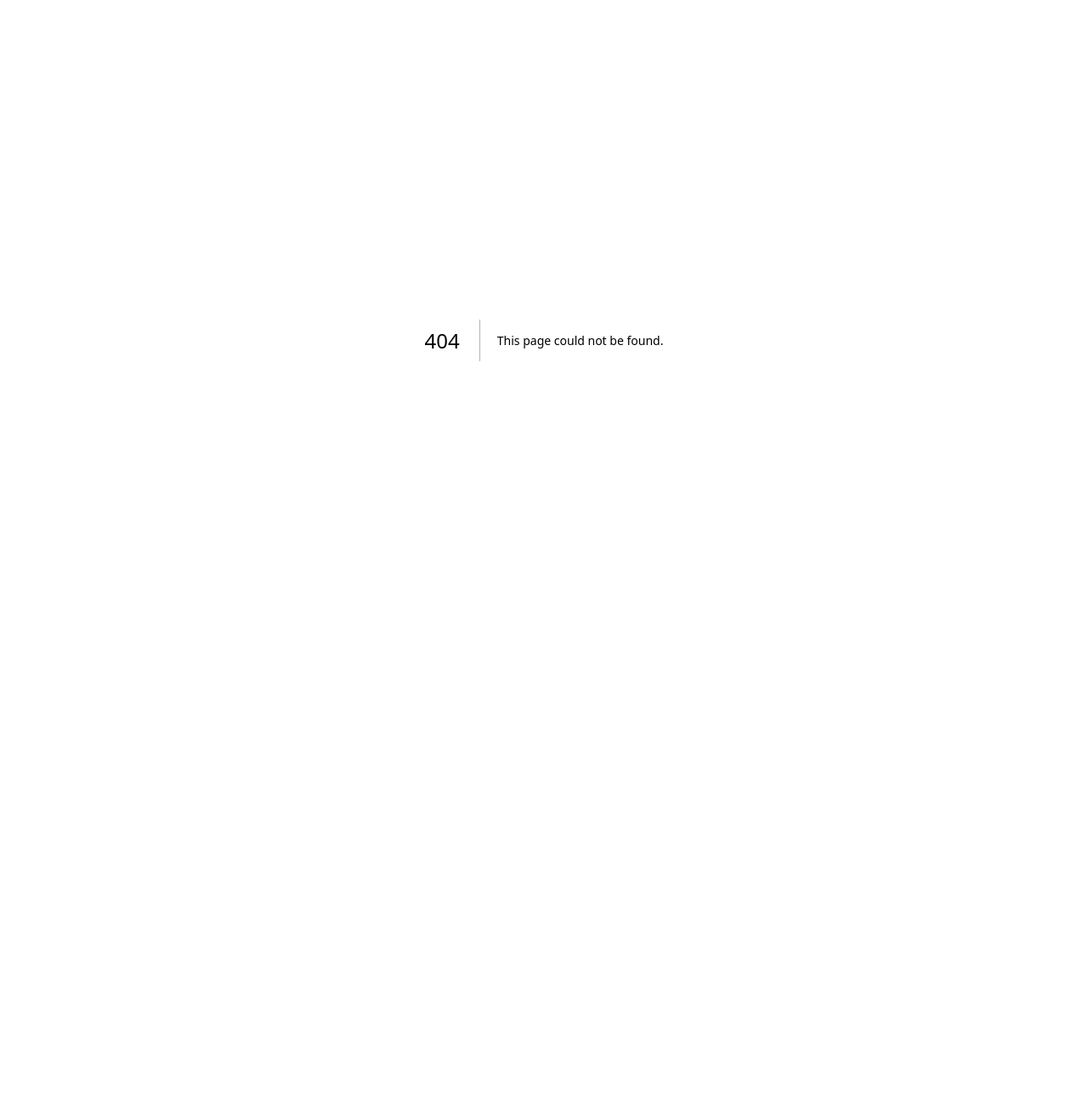
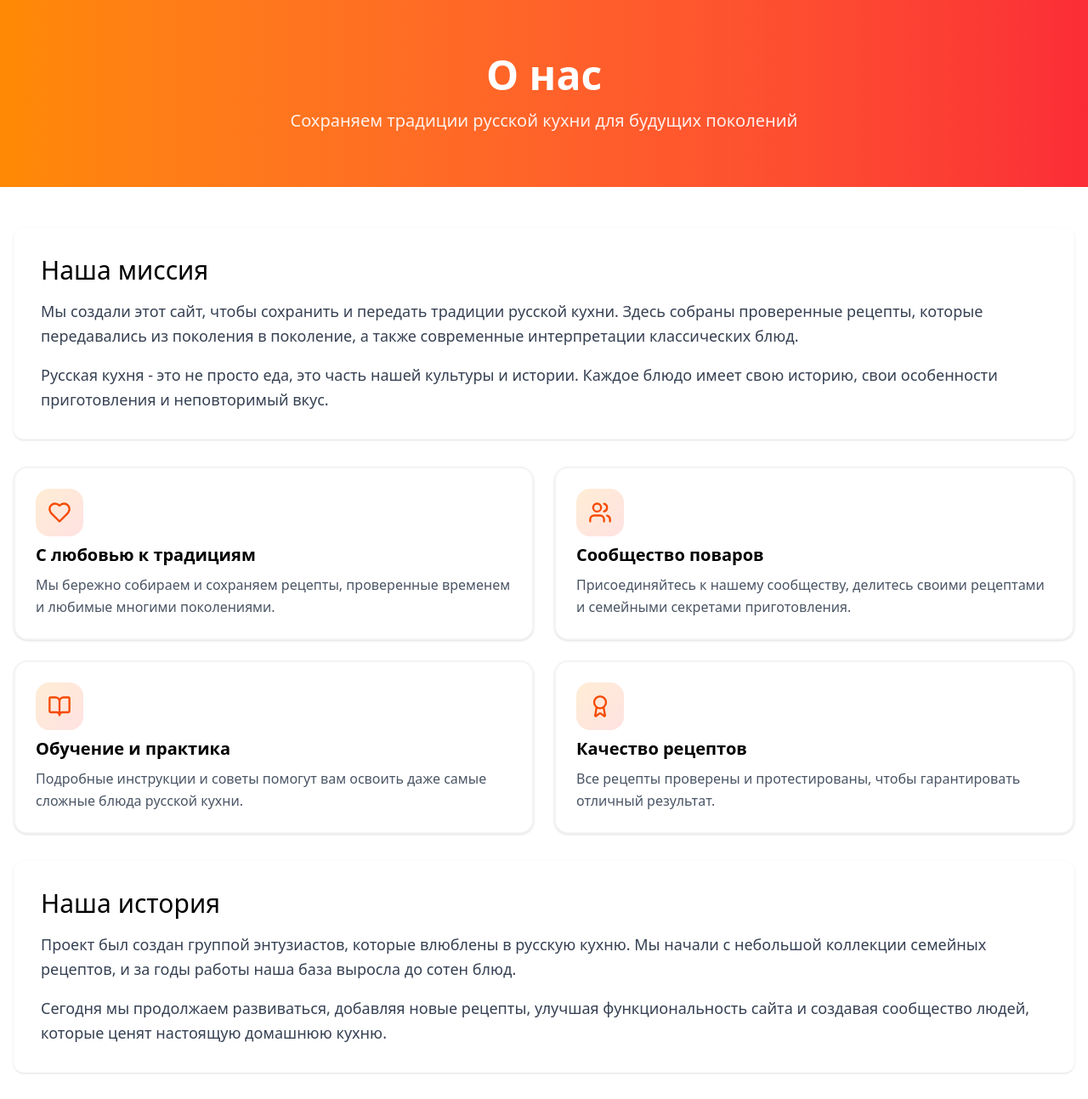
Before and after one commit to SANTA2112/recipes-next, a Next.js app: page /about in a window 1280 px wide. Before the commit this address had no page. Shown: the top 1293 px of the page at 85% size. Before the commit the page ends 800 px from the top, so only its background shows below. Built offline with nearby package versions, Linux system fonts and the light colour scheme.

Commit message:
added about page

```diff
--- /dev/null
+++ b/src/app/about/page.tsx
@@ -0,0 +1,40 @@
+import { Button } from '@/components/ui/button';
+import { AchievementComponent } from '@/components/ui/cards/achievement';
+import { Info } from '@/components/ui/cards/info';
+import { infoCards, achievements, ROUTES } from '@/constants';
+import Link from 'next/link';
+
+const About = () => {
+  const [info1, info2] = infoCards;
+  return (
+    <div>
+      <div className="bg-linear-to-r from-orange-400 to-red-500 text-white py-16">
+        <div className="container mx-auto px-4 text-center">
+          <h1 className="text-5xl mb-4 font-bold">О нас</h1>
+          <p className="text-xl text-white/90">Сохраняем традиции русской кухни для будущих поколений</p>
+        </div>
+      </div>
+      <div className="container mx-auto px-4 py-12">
+        <Info title={info1.title}>{info1.descriptions}</Info>
+        <div className="grid grid-cols-1 md:grid-cols-2 gap-6 mb-8">
+          {achievements.map((item) => (
+            <AchievementComponent achievement={item} key={item.title} />
+          ))}
+        </div>
+        <Info title={info2.title}>{info2.descriptions}</Info>
+        <div className="mt-8 bg-linear-to-br from-orange-50 to-red-50 rounded-3xl p-8 text-center border-2 border-orange-100">
+          <h2 className="text-2xl mb-4 font-bold">Присоединяйтесь к нам!</h2>
+          <p className="text-gray-700 mb-6 leading-relaxed">
+            Зарегистрируйтесь, чтобы создавать свои рецепты, сохранять избранное и общаться с другими любителями русской
+            кухни.
+          </p>
+          <Link href={ROUTES.register} className="flex justify-center">
+            <Button notFullWidth>Зарегистрироваться</Button>
+          </Link>
+        </div>
+      </div>
+    </div>
+  );
+};
+
+export default About;
```
